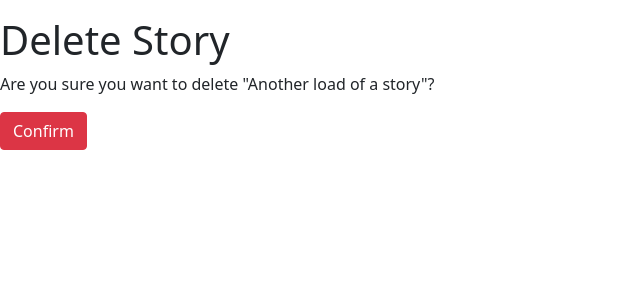
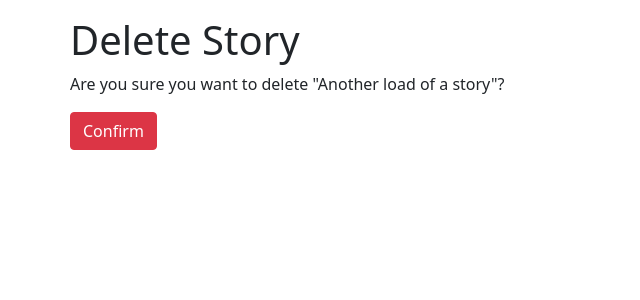
Before and after one commit to ntjson2/no_idea_AI, a Django app: page /articles/7/delete/ in a window 1280 px wide. Shown: the part 103-403 px from the top of the page, without its empty margins (0-640 px from the left). Run offline with Django 4.2, Linux system fonts and the light colour scheme; a user stored in the database is signed in; data comes from the database, SQL or seed files in the repository; parts of the project's set-up code (start-up, migrations or seed data) failed here and were passed over.

Commit message:
Fix margin on base

```diff
--- a/static/css/base.css
+++ b/static/css/base.css
@@ -17,7 +17,8 @@
 
 .c{
     padding: 0;
-    margin: 0;
+    margin: 0 auto 0 auto;
+    width: 90%;
 }
 
 .head-text {
```
